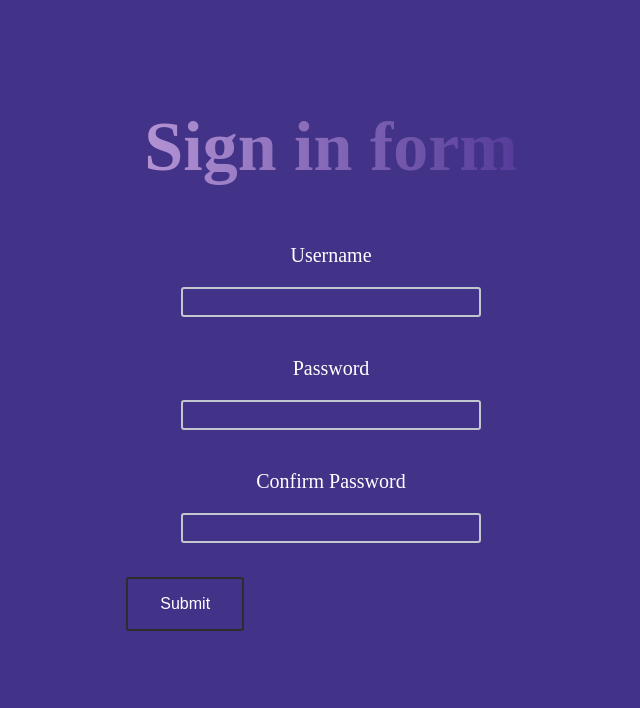
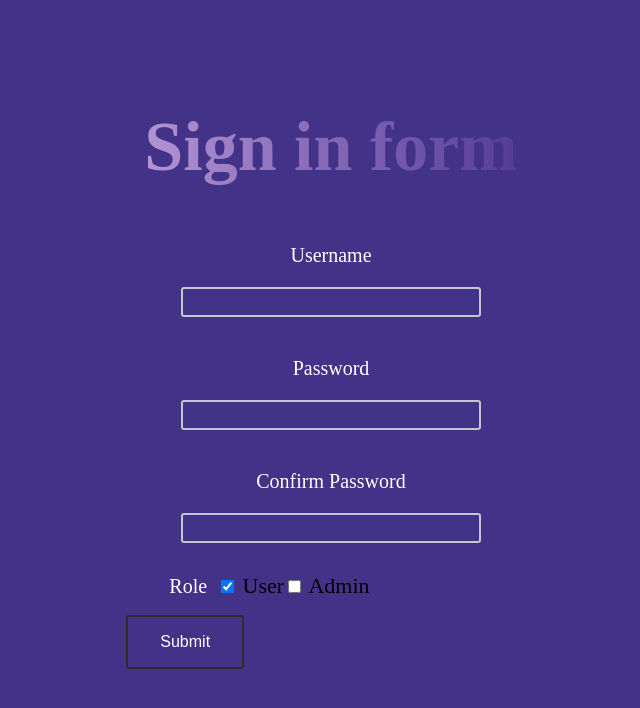
Before and after one commit to mohasal0101/401-whiteboard-frontend, a React (Create React App) app: page /signup in a window 1280 px wide. Shown: the top 708 px of the page, without its empty margins (309-949 px from the left). Built offline with nearby package versions, Linux system fonts and the light colour scheme.

Commit message:
added roles

```diff
--- a/src/App.css
+++ b/src/App.css
@@ -242,4 +242,20 @@ body {
 }
 
 
+
+.Role {
+  display: block;
+  position: relative;
+  padding-left: 35px;
+  margin-bottom: 12px;
+  cursor: pointer;
+  font-size: 22px;
+  -webkit-user-select: none;
+  -moz-user-select: none;
+  -ms-user-select: none;
+  user-select: none;
+}
+
+
+
 /* Language: css */
--- a/src/components/Post.js
+++ b/src/components/Post.js
@@ -3,6 +3,7 @@ import { useEffect } from "react";
 import { useState } from "react";
 import AddCommentForm from "./Add-comment-form";
 import React from 'react';
+import cookies from 'react-cookies';
 
 
 
@@ -10,18 +11,33 @@ import React from 'react';
 function Post ( props ) {
     const [ post, setPost ] = useState( [] );
     const getData = async () => {
-        const response = await axios.get( `https://whiteboarding-backend-401.herokuapp.com/post` );
-        setPost( response.data.posts );
+        await axios.get( `${process.env.REACT_APP_HEROKU_URL}/post
+        post`, {
+            headers: {
+                Authorization: `Bearer ${cookies.load('token')}`
+            }
+        })
+            .then( ( res ) => {
+                setPost( res.data );
+            } ).catch( ( err ) => {
+                console.log( err );
+            } );
+
     };
 
 
     const handleDelete = async ( id ) => {
-        await axios.delete( `https://whiteboarding-backend-401.herokuapp.com/post/${id}` );
+        await axios.delete( `${process.env.REACT_APP_HEROKU_URL}/post
+        post/${id}` );
         getData();
     };
 
     const handleUpdate = async ( id, post ) => {
-        await axios.put( `https://whiteboarding-backend-401.herokuapp.com/post/${id}`, post );
+        await axios.put( `${process.env.REACT_APP_HEROKU_URL}/post
+        post/${id}`, post );
+
+
+
         getData();
     };
 
@@ -44,6 +60,10 @@ function Post ( props ) {
                         <div className="card-body">
                             <h1 className="card-title">{post.title}</h1>
                             <p className="card-text">{post.content}</p>
+                            {cookies.load('role') === 'admin' && <button onClick={() => {
+                                handleDelete( post.id );
+                            }}>delete data</button>}
+
 
                     </div>
 
--- a/src/components/Signin.js
+++ b/src/components/Signin.js
@@ -11,10 +11,11 @@ function Signin() {
         const user = {
             'username': e.target.username.value,
             'password': e.target.password.value,
+            'role': e.target.role.value
         };
         const encoded = base64.encode(`${user.username}:${user.password}`);
         await axios.post(
-            `https://whiteboarding-backend-401.herokuapp.com/signin`,
+            `${process.env.REACT_APP_HEROKU_URL}/signin`,
             {},
             {
                 headers: {
@@ -30,6 +31,7 @@ function Signin() {
                 cookies.save('username', res.data.user.username);
                 cookies.save('email', res.data.user.email);
                 cookies.save('token', res.data.token);
+                cookies.save('role', res.data.user.role);
             }
         } ).catch( (err) => {
             alert('Invalid Login');
@@ -54,10 +56,6 @@ function Signin() {
                     <input type="password" className="form-control" id="password" name="password" />
                 </div>
 
-                <div className="form-group">
-                    <label htmlFor="email">Email</label>
-                    <input type="email" className="form-control" id="email" name="email" />
-                </div>
                 <p>Don't have an account? <a href="/signup" className="href">Sign up now</a></p>
                 <button type="submit" className="btn btn-primary">Submit</button>
             </form>
--- a/src/components/Signup.js
+++ b/src/components/Signup.js
@@ -4,7 +4,6 @@ import Form from 'react-bootstrap/Form';
 import Button from 'react-bootstrap/Button';
 import "../App.css";
 import cookies from 'react-cookies';
-
 
 
 
@@ -18,25 +17,24 @@ function Signup() {
         const user = {
             'username': e.target.username.value,
             'password': e.target.password.value,
+            'role': e.target.role.value,
         };
         await axios.post(
             `https://whiteboarding-backend-401.herokuapp.com/signup`,
             user
         ).then( (res) => {
             if (res.status === 200) {
-                localStorage.setItem('token', res.data.token);
+                cookies.save( 'token', res.data.token );
+                cookies.save( 'user_id', res.data.user.id );
+                cookies.save( 'username', res.data.user.username );
+                cookies.save( 'role', res.data.user.role );
                 window.location.href = '/posts';
-                cookies.save('auth', res.data.token);
-                cookies.save('user', res.data.user);
-                cookies.save('username', res.data.user.username);
-                cookies.save('email', res.data.user.email);
-                cookies.save('token', res.data.token);
             }
-          }).catch( (err) => {
-            alert('Username already exists');
+        }).catch( (err) => {
+            alert('Username or email already exists');
         } );
+    };
 
-    };
     };
     return (
         <Container>
@@ -56,6 +54,11 @@ function Signup() {
                     <label htmlFor="confirmPassword">Confirm Password</label>
                     <input type="password" className="form-control" id="confirmPassword" name="confirmPassword" />
                 </div>
+                <div className="Role">
+                    <label htmlFor="role">Role</label>
+                    <input  type="checkbox" checked="checked" name="role" value="user"/> User
+                    <input  type="checkbox"  name="role" value="user"/> Admin
+                 </div>
 
                 <Button type="submit" className="btn btn-primary">Submit</Button>
                 </Form>
```
Also changed, not shown: 1 other file (tests, documents, lock files or other folders).
